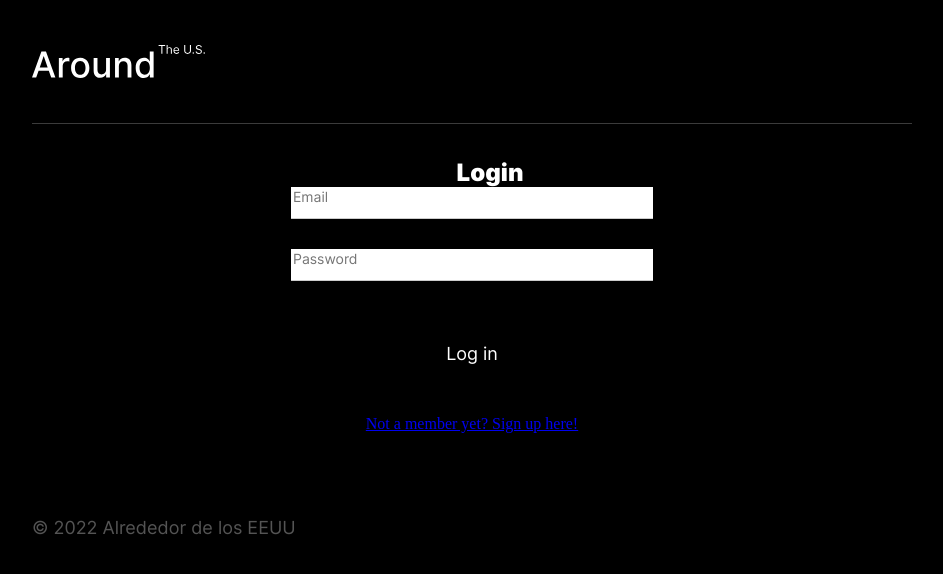
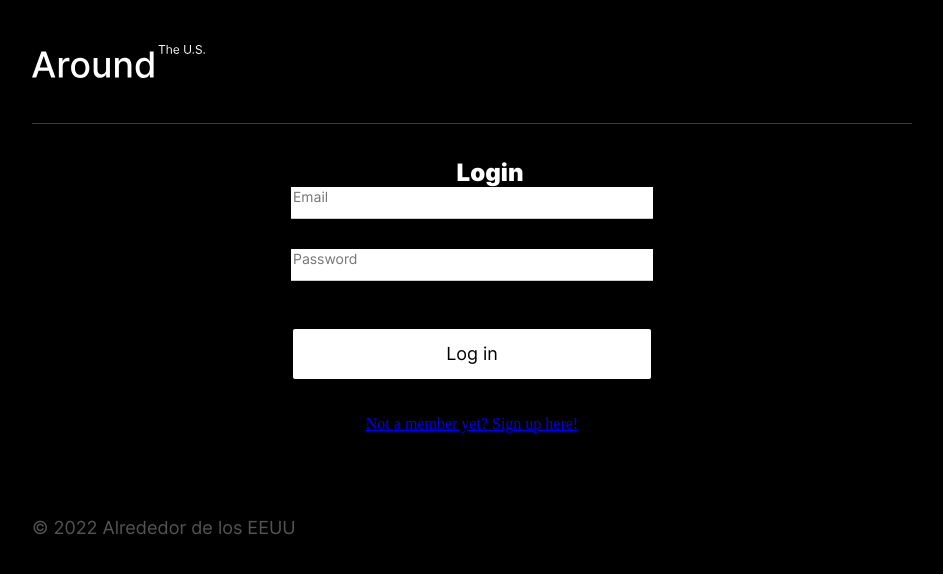
Before and after one commit to aegisnull/react-around-auth_es, a React (Create React App) app: page /signin in a window 1280 px wide. Shown: the top 574 px of the page, without its empty margins (168-1111 px from the left). Built offline with nearby package versions, Linux system fonts and the light colour scheme; no server answers.

Commit message:
style: change login__submit background and text color

```diff
--- a/src/blocks/login/__submit/login__submit.css
+++ b/src/blocks/login/__submit/login__submit.css
@@ -0,0 +1,4 @@
+.login__submit {
+  background-color: #ffffff;
+  color: #000000;
+}
```
